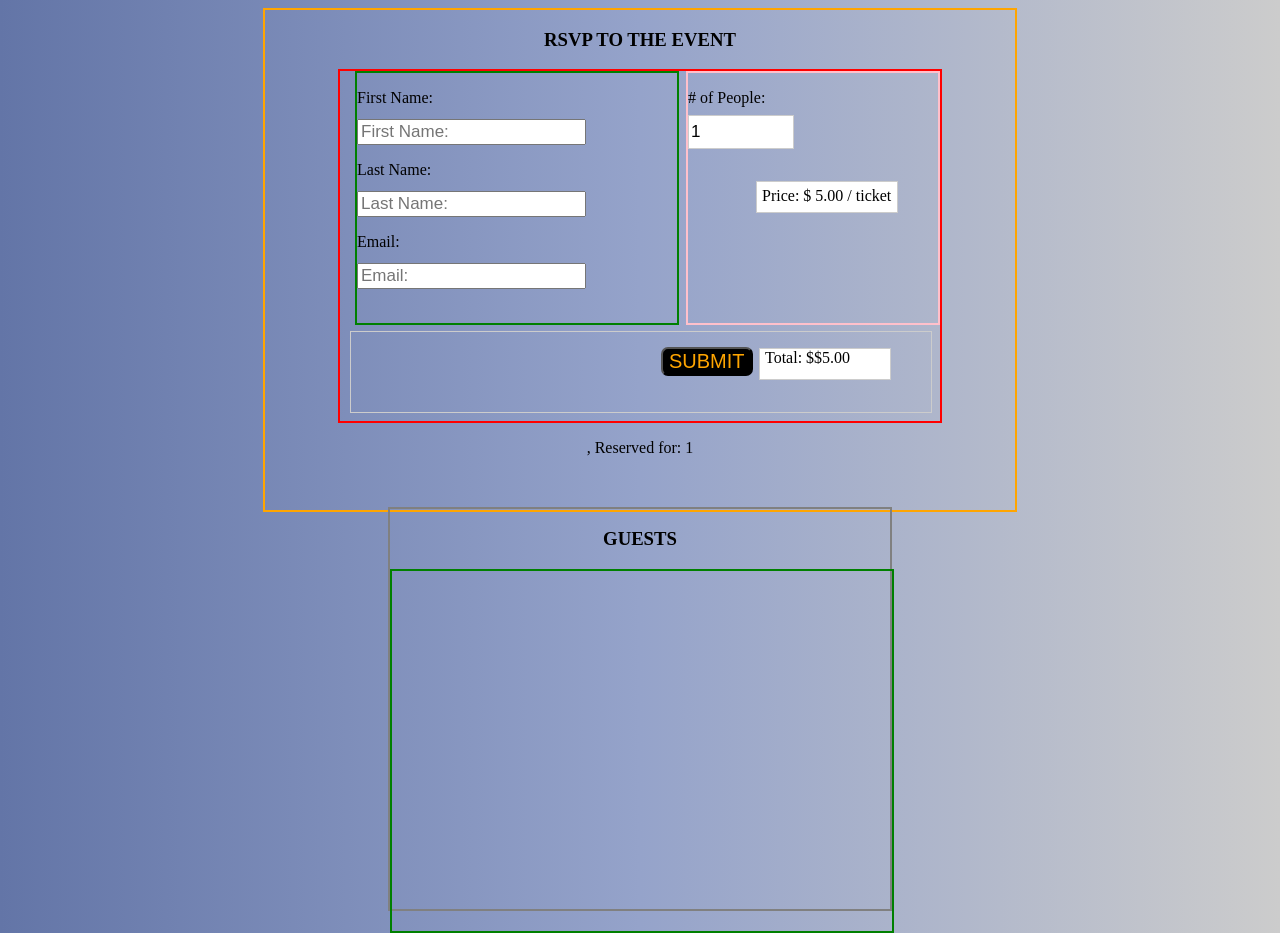
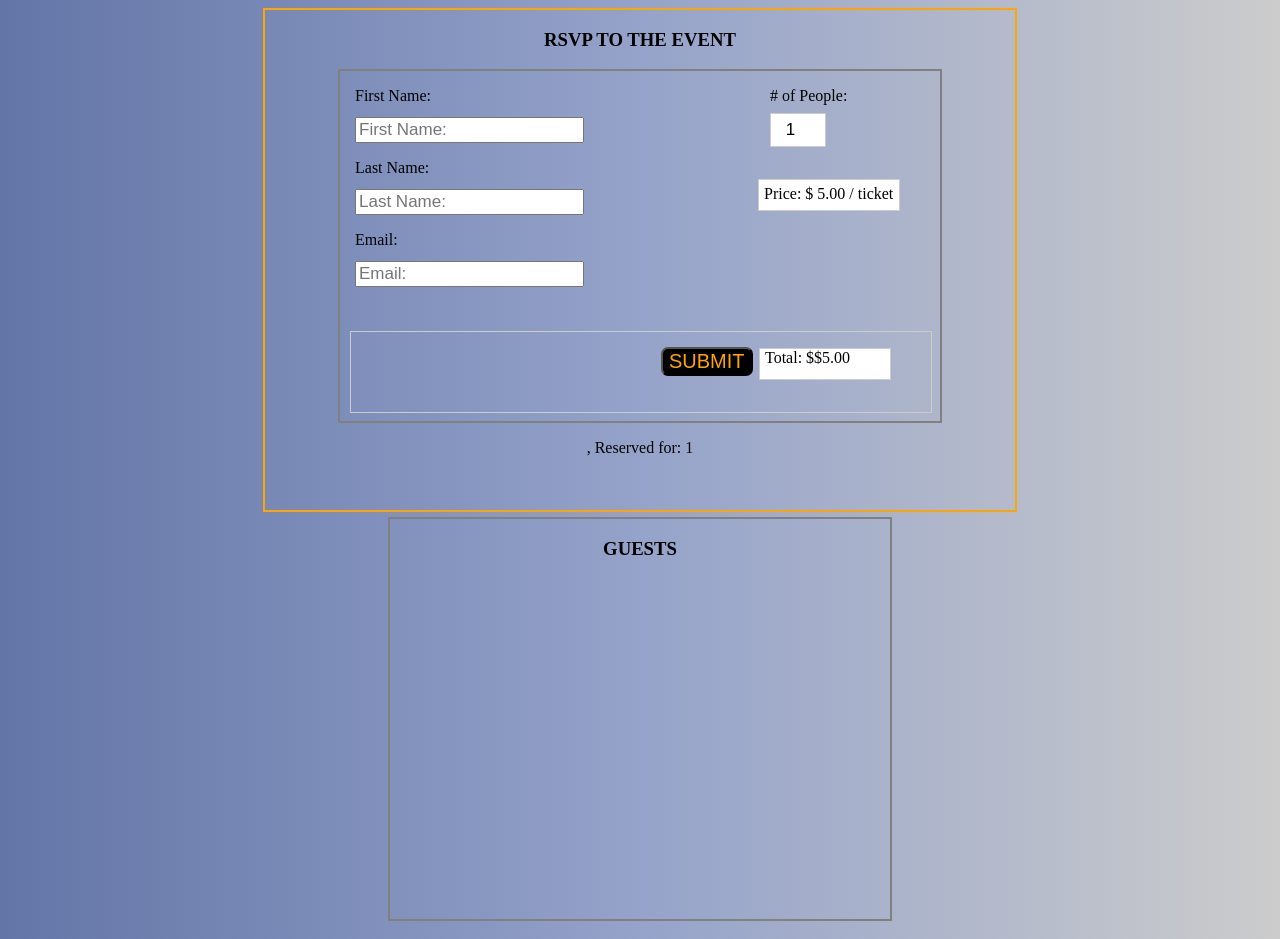
Before and after one commit to Alexpham688/angRSVP, a plain HTML site: page index.html in a window 1280 px wide. Drawn offline with Linux system fonts and the light colour scheme.

Commit message:
another commit

```diff
--- a/index.html
+++ b/index.html
@@ -22,8 +22,8 @@
             <p><input type="email" placeholder="Email:"ng-model="item.email"></p>
         </div>
         <div class="inputTwo">
-            <p># of People:</p>
-            <p><input class="people"type="number" placeholder="# of people:"ng-model="item.number"|number></p>
+            <p class="peopleNumber"># of People:</p>
+            <p><input class="people"type="number" placeholder="# of people:" ng-model="item.number"|number></p>
             <p class="price">Price: $ 5.00 / ticket</p>
 
         </div>
--- a/styles.css
+++ b/styles.css
@@ -5,10 +5,8 @@
   margin: 0 auto;
 }
 body {
-  /*background: url('black.jpg');*/
   background: -webkit-linear-gradient(left, #6375A7, #95A3CA, #ccc);
   background-size: cover;
-  /*background-repeat: no-repeat;*/
 }
 .topBox {
   border: 2px solid gold;
@@ -17,30 +15,27 @@ body {
   float: left;
 }
 .middleBox {
-  border: 2px solid red;
+  border: 2px solid grey;
   width: 600px;
   height: 350px;
   margin: 0 auto;
 }
 .inputOne {
- border: 2px solid green;
  width: 320px;
  height: 250px;
  float: left;
  margin-left: 15px;
 }
 .inputTwo {
-  border: 2px solid pink;
   width: 250px;
   height: 250px;
   float: right;
-  /*margin-left: 15px;*/
 }
 .feedBox {
   border: 2px solid grey;
   width: 500px;
   height: 400px;
-  margin: 50px auto;
+  margin: 60px auto;
 }
 input {
   font-size: 17px;
@@ -61,7 +56,6 @@ button:hover {
   background: orange;
 }
 .listItem {
-  border: 2px solid green;
   width: 500px;
   height: 360px;
 }
@@ -89,10 +83,11 @@ h3 {
   background: #fff;
 }
 .people {
-  width: 100px;
+  width: 50px;
   height: 30px;
   border: 1px solid #ccc;
-
+  text-align: center;
+  margin-left: 80px;
 }
 .totalDiv {
   border: 1px solid #ccc;
@@ -105,3 +100,6 @@ h3 {
 .totalText {
   margin-left: 5px;
 }
+.peopleNumber {
+  margin-left: 80px;
+}
```
